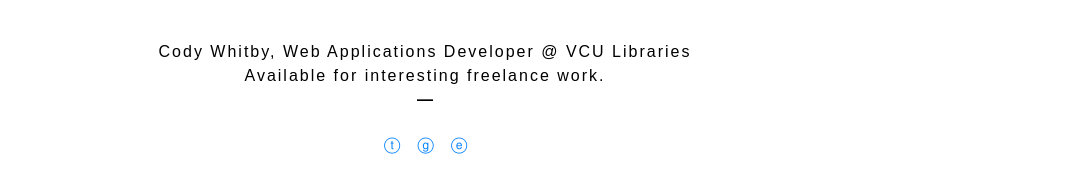
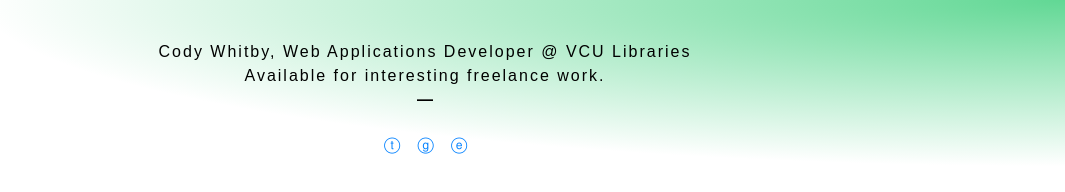
Before and after one commit to streeetlamp/codywhitby-dot-net, a plain HTML site: page index.html in a window 1280 px wide. Shown: the whole page, without its empty margins (215-1280 px from the left). Drawn offline with Linux system fonts and the light colour scheme.

Commit message:
Update index.html

```diff
--- a/index.html
+++ b/index.html
@@ -12,6 +12,7 @@
     body {
       padding: 40px;
       text-align: center;
+      background: radial-gradient(ellipse at top right, RGBA(30, 199, 103, 0.7) 0%, RGBA(255, 255, 255, 0) 60%);
     }
 
     a {
```
